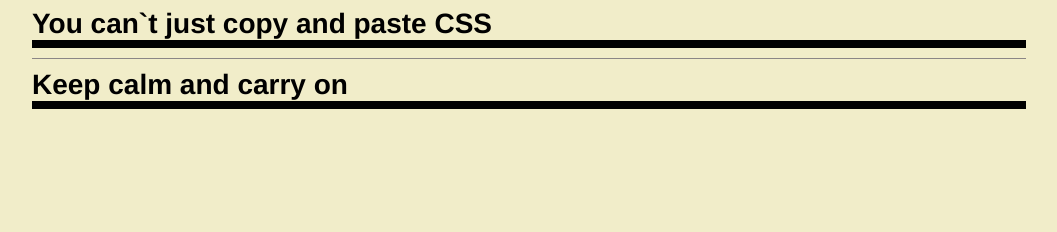
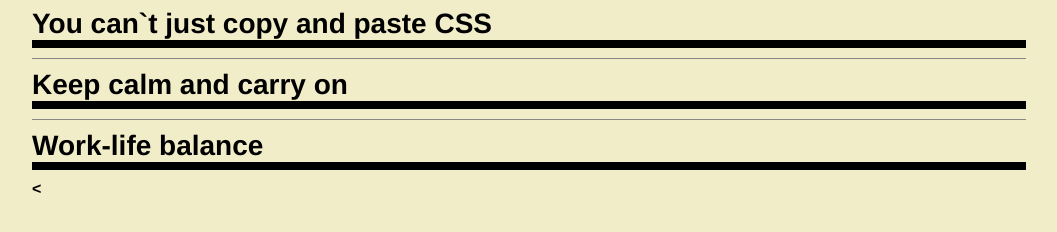
Before and after one commit to mariya-danilchenko/cssBayan, a plain HTML site: page cssBayan/index.html in a window 1280 px wide. Shown: the part 98-330 px from the top of the page, without its empty margins (111-1168 px from the left). Drawn offline with Linux system fonts and the light colour scheme.

Commit message:
feat:add new div cssBayan-task воскресенье 03.12.2023 13:48:14

```diff
--- a/cssBayan/index.html
+++ b/cssBayan/index.html
@@ -43,22 +43,23 @@
           </div>
         </div>
 
-        <!--<div class="accordion__item">
+        <div class="accordion__item">
+          <label class="accordion__title" for="accordion_3"
+            >Work-life balance</label
+          >
           <input
             class="accordion__input"
             type="radio"
             name="accordion"
             id="accordion_3"
           />
-          <label class="accordion__title" for="accordion_3"
-            >Work-life balance</label
-          >
+
           <div class="accordion__img">
             <img src="img/img_3.png" alt="meme" />
           </div>
         </div>
 
-        <div class="accordion__item">
+        <<!--div class="accordion__item">
           <input
             class="accordion__input"
             type="radio"
```
